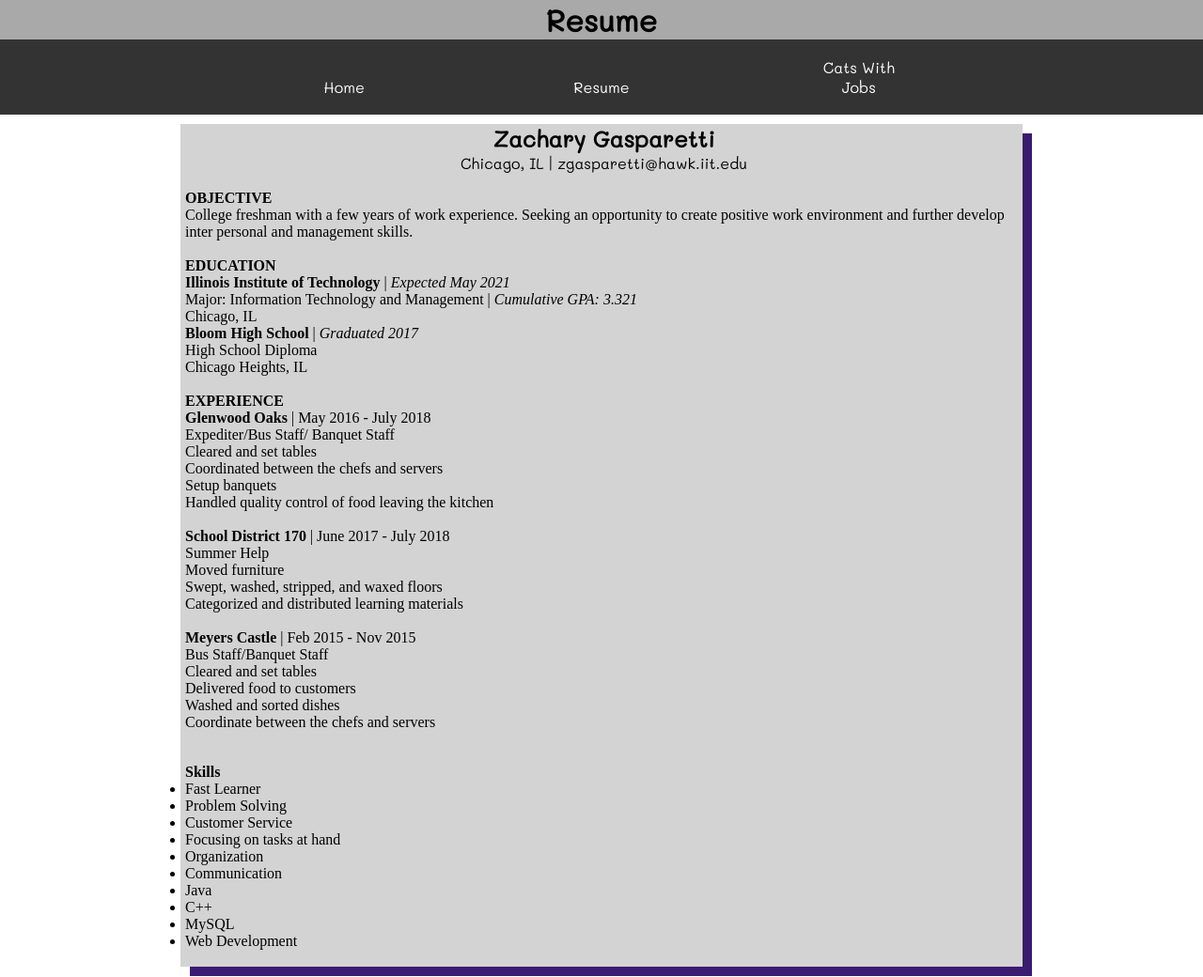
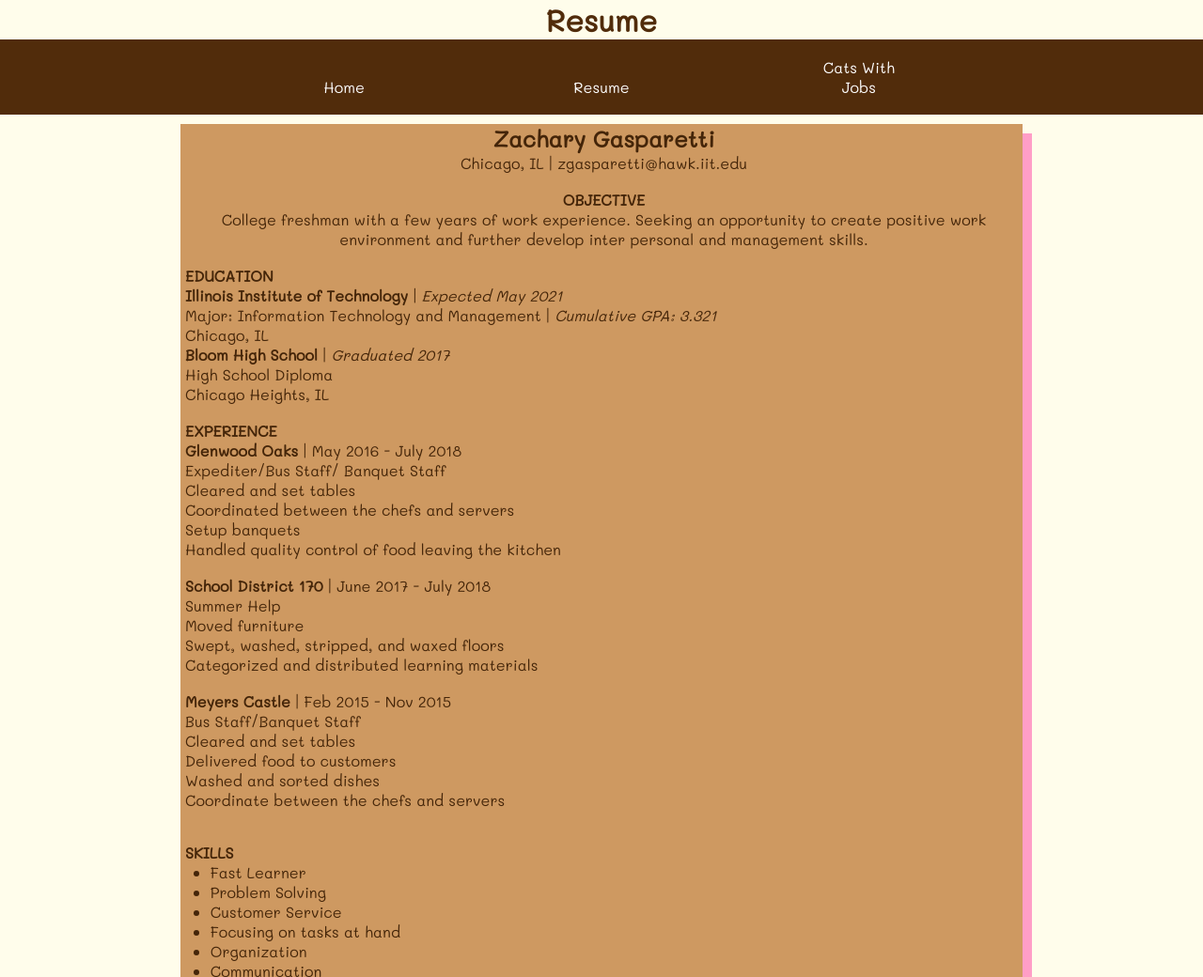
Before and after one commit to Zgasp/Project-2, a plain HTML site: page resume.html in a window 1280 px wide. Shown: the top 1040 px of the page at 94% size. Drawn offline with Linux system fonts and the light colour scheme.

Commit message:
Added specific color to the styling
COLORS:
   Vanilla                 #fffdeb
   Chocolate           #512c0b
   Milk Chocolate   #ce9961
   Pink                    #ff9ec7
   Light Pink           #fdd9e9

```diff
--- a/resume.html
+++ b/resume.html
@@ -34,7 +34,7 @@
         <p>Chicago, IL | zgasparetti@hawk.iit.edu</p>
       </section>
 
-      <section>
+      <section class="obj">
         <h4>OBJECTIVE</h4>
         <p>College freshman with a few years of work experience. Seeking an opportunity to create positive work environment and further develop inter personal and management skills.</p>
       </section>
@@ -79,8 +79,8 @@
         </ul>
       </section>
 
-      <section>
-        <h4>Skills</h4>
+      <section class="skills">
+        <h4>SKILLS</h4>
           <ul>
             <li>Fast Learner</li>
             <li>Problem Solving</li>
--- a/style/cats_style.css
+++ b/style/cats_style.css
@@ -1,25 +1,36 @@
+/*
+   COLORS:
+   Vanilla 			#fffdeb
+   Chocolate 		#512c0b
+   Milk Chocolate	#ce9961
+   Pink 			#ff9ec7
+   Light Pink 		#fdd9e9
+*/
 *{
 	margin: 0;
 	padding: 0;
+	font-family: 'Mali', cursive;
 }
 header{
-	background-color: darkgrey;
+	background-color: #fffdeb;
 	margin: auto;
 	text-align: center;
+	color:#512c0b;
 }
 body{
-	background-color: white;
+	background-color: #fffdeb;
 	margin: 0;
 }
 .page{
-	background-color: lightgrey;
+	background-color: #ce9961;
+	color: #442509;
 	width: 40%;
 	height: auto;
 	text-align: center;
 	margin: auto;
 	margin-top: 10px;
 	margin-bottom: 30px;
-    box-shadow: 10px 10px #3b1b72;
+    box-shadow: 10px 10px #ff9ec7;
 }
 .page img{
 	width: 90%;
--- a/style/index_style.css
+++ b/style/index_style.css
@@ -1,21 +1,32 @@
+/*
+   COLORS:
+   Vanilla 			#fffdeb
+   Chocolate 		#512c0b
+   Milk Chocolate	#ce9961
+   Pink 			#ff9ec7
+   Light Pink 		#fdd9e9
+*/
 *{
 	margin: 0;
 	padding: 0;
+	font-family: 'Mali', cursive;
 }
 header{
-	background-color: darkgrey;
+	background-color: #fffdeb;
 	margin: auto;
 	text-align: center;
+	color:#512c0b;
 }
 body{
-	background-color: white;
+	background-color: #fffdeb;
+	color: #442509;
 	margin: 0;
 }
 .container{
 
 }
 .page{
-	background-color: lightgrey;
+	background-color: #ce9961;
 	width: 70%;
 	max-width: 960px;
 	height: auto;
@@ -23,5 +34,5 @@ body{
 	margin: auto;
 	margin-top: 10px;
 	margin-bottom: 20px;
-    box-shadow: 10px 10px #3b1b72;
+    box-shadow: 10px 10px #ff9ec7;
 }
--- a/style/nav_style.css
+++ b/style/nav_style.css
@@ -1,3 +1,11 @@
+/*
+   COLORS:
+   Vanilla          #fffdeb
+   Chocolate        #512c0b
+   Milk Chocolate   #ce9961
+   Pink             #ff9ec7
+   Light Pink       #fdd9e9
+*/
 .nav {
     font-family: 'Mali', cursive;
 
@@ -7,7 +15,9 @@
     padding: 0;
     border: 1px 0;
     overflow: hidden;
-    background-color: #333;
+    background-color: #512c0b;
+    color:#fffdeb;
+
     text-align: center;
 }
 
--- a/style/resume_style.css
+++ b/style/resume_style.css
@@ -1,18 +1,29 @@
+/*
+   COLORS:
+   Vanilla 			#fffdeb
+   Chocolate 		#512c0b
+   Milk Chocolate	#ce9961
+   Pink 			#ff9ec7
+   Light Pink 		#fdd9e9
+*/
 *{
 	margin: 0;
 	padding: 0;
+	font-family: 'Mali', cursive;
 }
 header{
-	background-color: darkgrey;
+	background-color: #fffdeb;
 	margin: auto;
 	text-align: center;
+	color:#512c0b;
 }
 body{
-	background-color: white;
+	background-color: #fffdeb;
 	margin: 0;
 }
 .page{
-	background-color: lightgrey;
+	background-color: #ce9961;
+	color: #442509;
 	width: 70%;
 	max-width: 960px;
 	height: auto;
@@ -20,7 +31,7 @@ body{
 	margin: auto;
 	margin-top: 10px;
 	margin-bottom: 30px;
-    box-shadow: 10px 10px #3b1b72;
+    box-shadow: 10px 10px #ff9ec7;
 }
 section{
 	padding-left: 5px;
@@ -30,3 +41,9 @@ section{
 	list-style: none;
 	padding-bottom: 2%;
 }
+.obj {
+	text-align: center;
+}
+.skills ul {
+	padding-left: 3%;
+}
```
